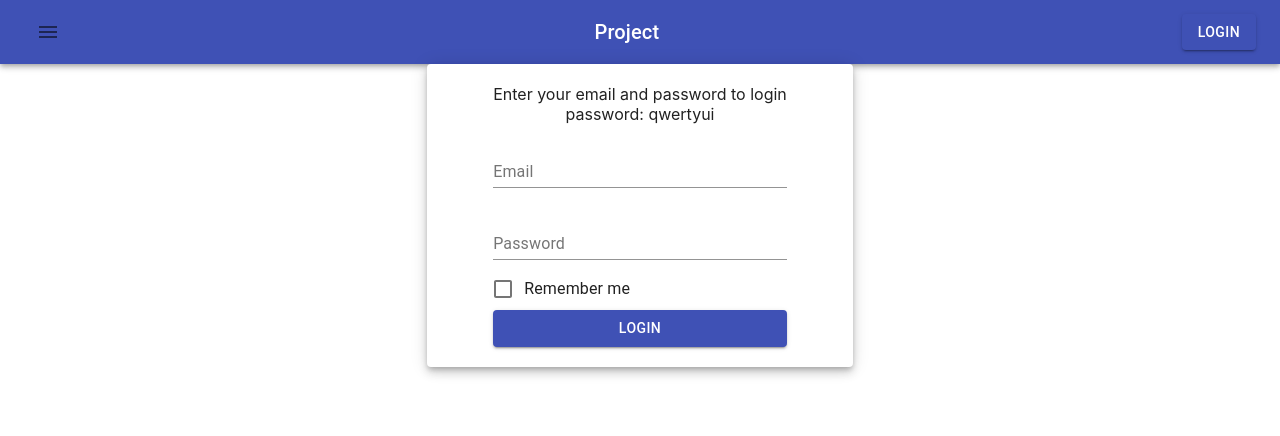
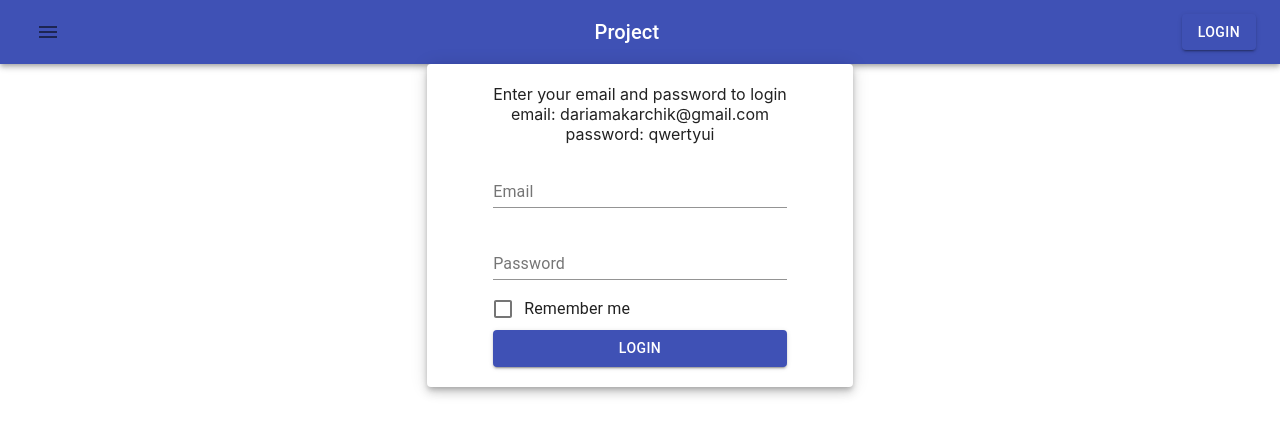
Before and after one commit to DashaPodobed/friday, a React (Create React App) app: page /#/ in a window 1280 px wide. Shown: the top 436 px of the page. Built offline with nearby package versions, Linux system fonts and the light colour scheme; no server answers.

Commit message:
added email

```diff
--- a/src/components/Header/Header.tsx
+++ b/src/components/Header/Header.tsx
@@ -4,7 +4,7 @@ import AppBar from '@material-ui/core/AppBar';
 import Toolbar from '@material-ui/core/Toolbar';
 import Typography from '@material-ui/core/Typography';
 import IconButton from '@material-ui/core/IconButton';
-import {NavLink, Redirect, useHistory} from "react-router-dom";
+import {NavLink, useHistory} from "react-router-dom";
 import style from "./AppBar.module.css"
 import {Menu, MenuItem} from "@material-ui/core";
 import MenuIcon from '@material-ui/icons/Menu';
--- a/src/components/Login/Login.tsx
+++ b/src/components/Login/Login.tsx
@@ -68,6 +68,7 @@ export const LogIn = React.memo(function () {
                         <form onSubmit={formik.handleSubmit}>
                             <FormGroup>
                                 <div>Enter your email and password to login</div>
+                                <div>email: dariamakarchik@gmail.com</div>
                                 <div>password: qwertyui</div>
                                 <TextField
                                     label="Email"
```
